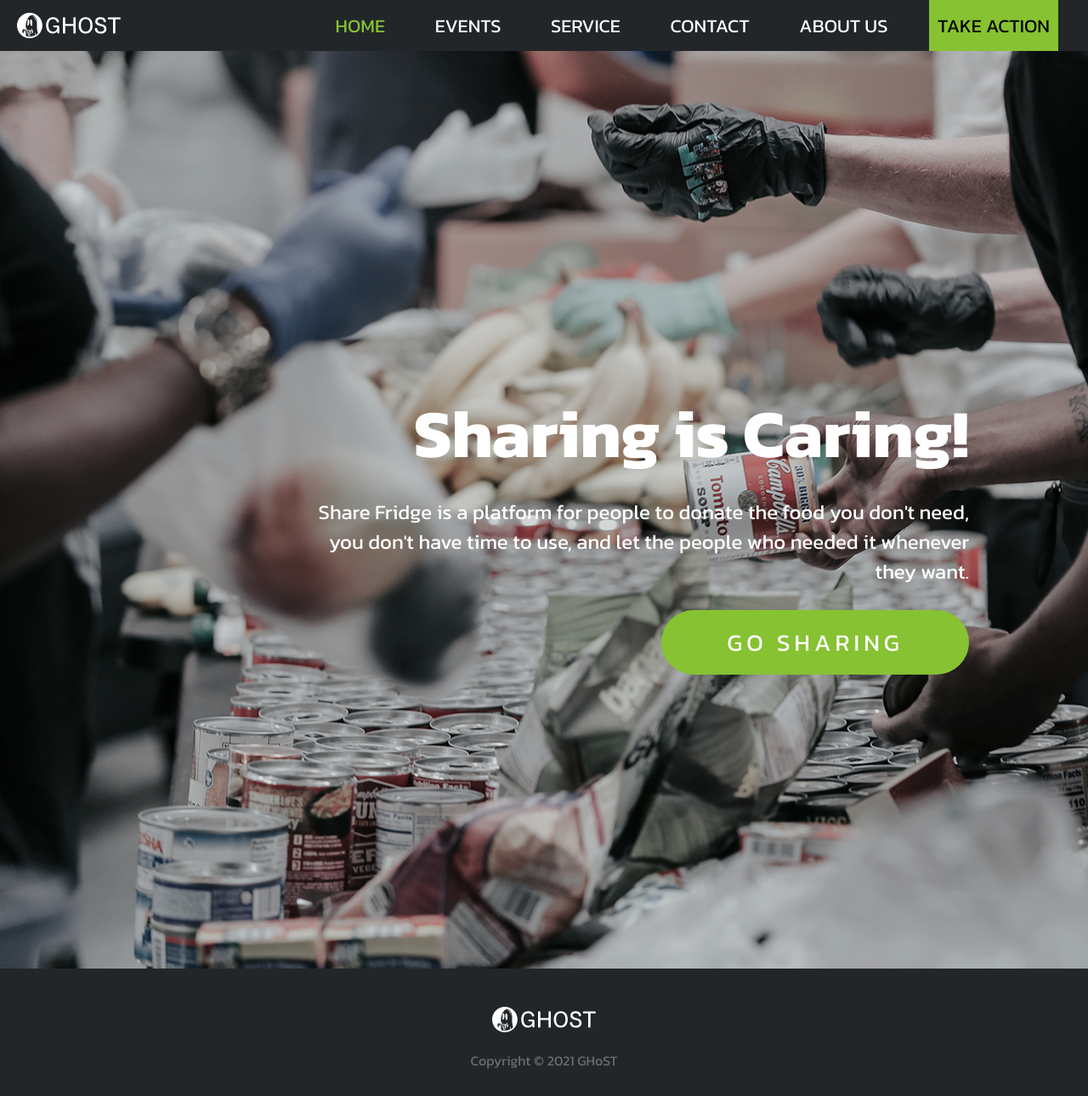
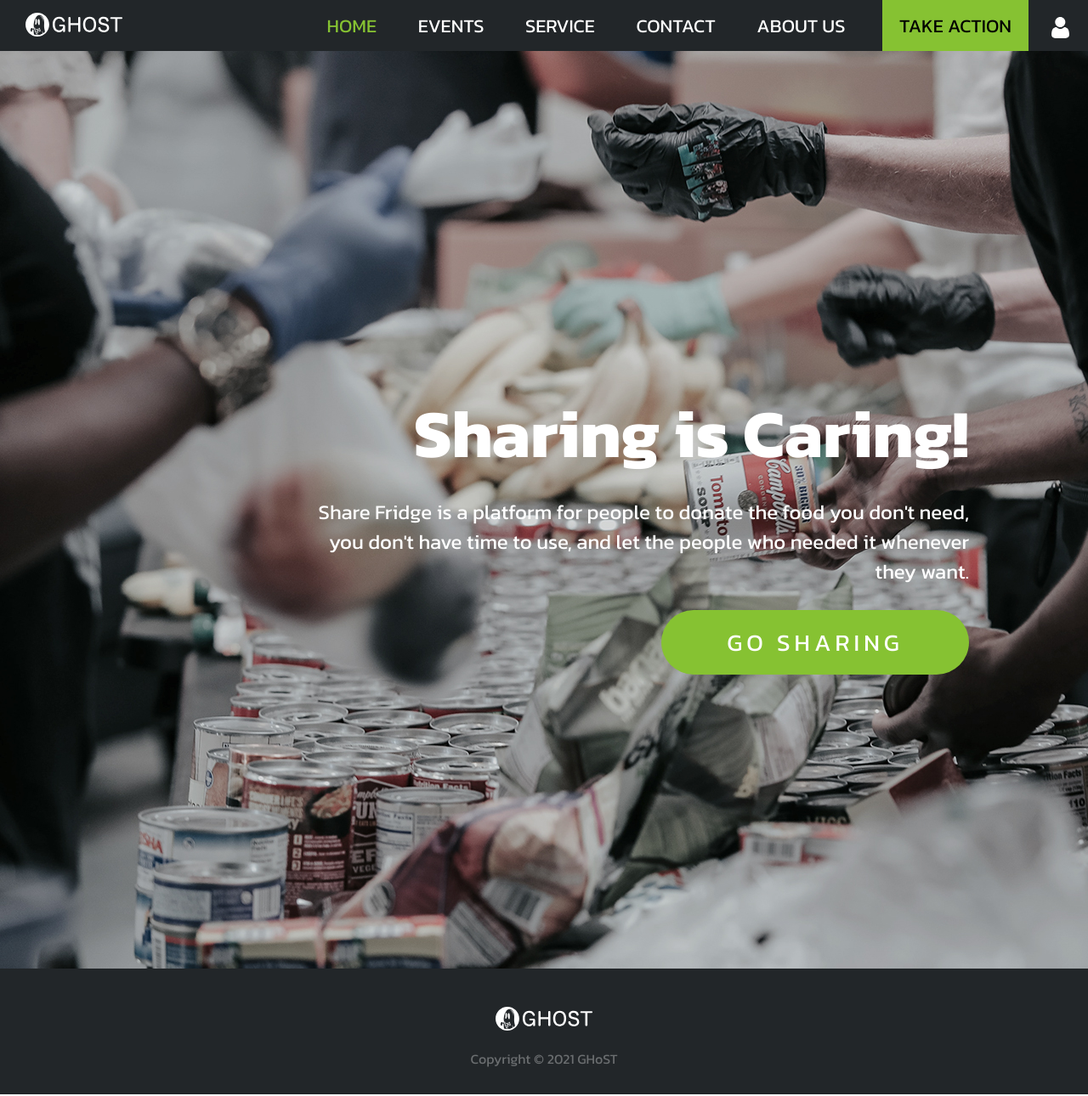
Before and after one commit to SYJINTW/ghost_website, a plain HTML site: page index.html in a window 1280 px wide. Shown: the whole page at 85% size. Drawn offline with Linux system fonts and the light colour scheme.

Commit message:
header footer

```diff
--- a/index.html
+++ b/index.html
@@ -4,7 +4,7 @@
     <title></title>
     <meta charset="utf-8">
     <meta name="viewport" content="width=device-width initial-scale=1.0">
-    <link rel="stylesheet" href="index/style/style.css">
+    <link rel="stylesheet" href="index/style/header-footer-style.css">
     <link rel="stylesheet" href="index/style/row-style.css">
     <link rel="preconnect" href="https://fonts.googleapis.com">
     <link rel="preconnect" href="https://fonts.gstatic.com" crossorigin>
@@ -13,9 +13,10 @@
 </head>
 
 <body>
+    <!-- Header -->
     <div class="navbar">
         <div class="logo">
-            <img src="index/img/logo2-white.svg" alt="Logo">
+            <img src="global/img/logo2-white.svg" alt="Logo">
         </div>
         <nav>
             <ul id="MenuItems">
@@ -26,8 +27,11 @@
                 <li><a href="about.html">ABOUT US</a></li>
                 <li><a class="action" href="action.html">TAKE ACTION</a></li>
             </ul>
+        </nav>
+        <div class="login">
+            <img src="global/img/login-icon-white.svg" alt="Login">
+        </div>
 
-        </nav>
     </div>
 
     <div class="row-1">
@@ -42,13 +46,10 @@
 
 </body>
 
-
-
-
-
+<!-- Footer -->
 <footer>
     <div class="logo">
-        <img src="index/img/logo2-white.svg" alt="Logo">
+        <img src="global/img/logo2-white.svg" alt="Logo">
     </div>
     <p>Copyright © 2021 GHoST</p>
 
--- /dev/null
+++ b/index/style/header-footer-style.css
@@ -0,0 +1,80 @@
+*{
+    margin: 0;
+    padding: 0;
+    box-sizing:border-box;
+}
+
+
+body{
+    font-family: 'Kanit', sans-serif;
+}
+
+.navbar{
+    display: flex;
+    align-items: right;
+    height: 60px;
+    background-color: #222629;
+}
+.logo img{
+    fill:#fff;
+    max-height: 28px;
+    margin: 15px 30px;
+}
+nav{
+    flex:1;
+    text-align: right;
+}
+nav ul{
+    display:inline-block ;
+    list-style-type: none;
+    overflow:hidden;
+    background-color: #222629;
+    max-height: 60px;
+    align-items: right;
+}
+nav ul li{
+    display:inline-block;
+    margin-right: 35px;
+}
+nav ul li a{
+    display: block;
+    color: white;
+    text-align: right;
+    align-items: right;
+    padding: 14px 5px;
+    text-decoration: none;
+    font-size: 22px;
+}
+nav ul li a:hover, nav ul li .active{
+    color: #86C232;
+}
+.action{
+    background-color: #86C232;
+    color: #000;
+    padding-left: 20px;
+    padding-right: 20px;
+    margin-right: -15px;
+}
+.action:hover{
+    background-color: #86C232;
+    color: #fff;
+    margin-right: -15px;
+}
+.login{
+    align-items: right;
+    text-align: right;
+    margin: 20px 20px 20px 5px;
+}
+.login img{
+    max-height: 25px;
+}
+
+footer{
+    background-color: #222629;
+    text-align: center;
+    color: #6B6E70;
+    position: relative;
+    bottom: 0;
+    width:100%;
+    padding: 30px 0;
+}
```
